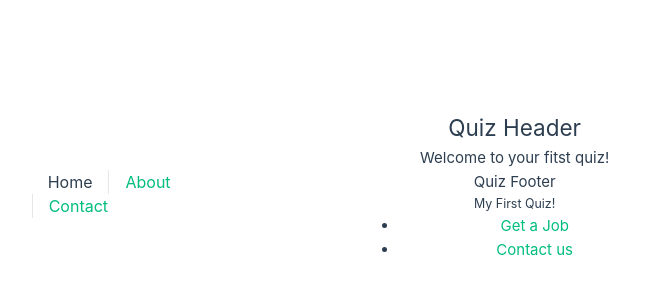
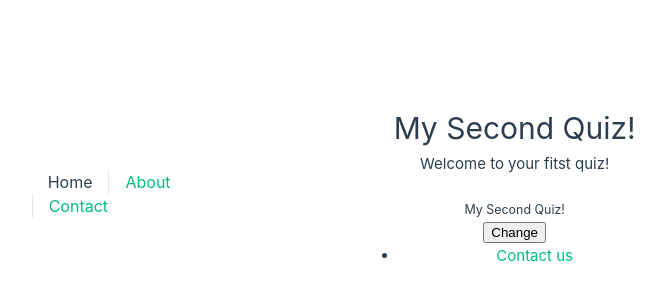
Before and after one commit to ErmalTroci/vue-3, a Vue app: page / in a window 1280 px wide. Shown: the part 214-514 px from the top of the page, without its empty margins (281-946 px from the left). Built offline with nearby package versions, Linux system fonts and the light colour scheme.

Commit message:
Store State in an External File

```diff
--- a/src/App.vue
+++ b/src/App.vue
@@ -58,10 +58,6 @@
       padding-right: calc(var(--section-gap) / 2);
     }
 
-    .logo {
-      margin: 0 2rem 0 0;
-    }
-
     header .wrapper {
       display: flex;
       place-items: flex-start;
--- a/src/components/Quiz/Quiz.vue
+++ b/src/components/Quiz/Quiz.vue
@@ -3,8 +3,8 @@
 
 
     <QuizQuestion />
-
-    <QuizFooter :quiz="quiz" />
+<br />
+    <QuizFooter />
 
 </template>
 
@@ -12,10 +12,7 @@
 import QuizHeader from "@/components/Quiz/QuizHeader.vue";
 import QuizQuestion from "@/components/Quiz/QuizQuestion.vue";
 import QuizFooter from "@/components/Quiz/QuizFooter.vue";
-import { provide } from "vue";
 
-let props = defineProps({ quiz: Object });
-
-provide('quiz', props.quiz);
+import { state } from "@/stores/quizStore";
 
 </script>
--- a/src/components/Quiz/QuizFooter.vue
+++ b/src/components/Quiz/QuizFooter.vue
@@ -1,13 +1,13 @@
 <template>
     <footer>
-        <h4>Quiz Footer</h4>
 
-        <QuizFooterLinks :quiz="quiz" />
+        <QuizFooterLinks />
 
     </footer>
 </template>
 
 <script setup>
 import QuizFooterLinks from "@/components/Quiz/QuizFooterLinks.vue";
-defineProps({ quiz: Object });
+
+
 </script>
--- a/src/components/Quiz/QuizFooterLinks.vue
+++ b/src/components/Quiz/QuizFooterLinks.vue
@@ -1,18 +1,13 @@
 <template>
     <div>
-        <h5>{{ quiz.name }}</h5>
-
+        <h5>{{ state.name }}</h5>
+<button @click="state.name = 'A new Quiz'">Change</button>
         <ul>
-            <li><a href="#"> Get a Job</a></li>
             <li><a href="#"> Contact us</a></li>
         </ul>
     </div>
 </template>
 
 <script setup>
-import { inject } from 'vue';
-
-defineProps({ quiz: Object });
-
-let quiz = inject('quiz');
+import { state } from '@/stores/quizStore';
 </script>
--- a/src/components/Quiz/QuizHeader.vue
+++ b/src/components/Quiz/QuizHeader.vue
@@ -1,7 +1,11 @@
 <template>
-    <div>
-        <h2>Quiz Header</h2>
+    <header>
+        <h1>{{state.name}}</h1>
         <p>Welcome to your fitst quiz!</p>
 
-    </div>
+    </header>
 </template>
+
+<script setup>
+import { state } from '@/stores/quizStore';
+</script>
--- /dev/null
+++ b/src/stores/quizStore.js
@@ -0,0 +1,5 @@
+ import { reactive } from "vue";
+export let state = reactive({
+    name: 'My Second Quiz!',
+    questions: []
+});
--- a/src/views/HomeView.vue
+++ b/src/views/HomeView.vue
@@ -1,10 +1,10 @@
 <script setup>
 import Quiz from "@/components/Quiz/Quiz.vue";
-
+import { state } from "@/stores/quizStore.js";
 </script>
 
 <template>
   <main>
-    <Quiz :quiz="{ name: 'My First Quiz!', questions: [] }" />
+    <Quiz :quiz="state" />
   </main>
 </template>
```
